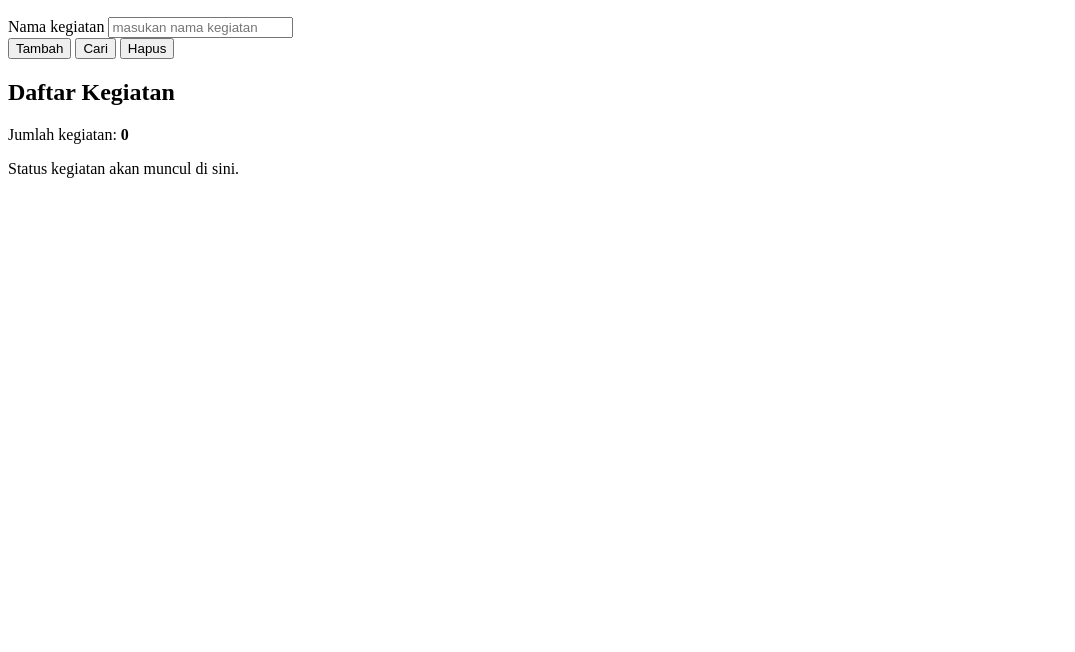
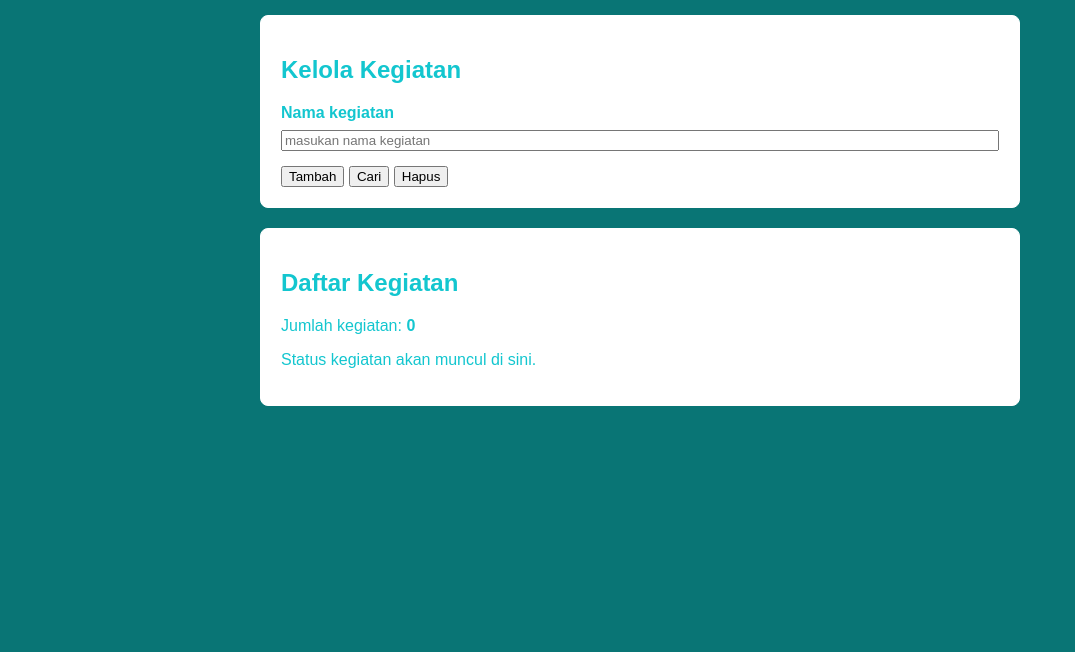
Before and after one commit to Dimas11RPL2/ProyekAkhir_2026_4479, a plain HTML site: page index.html in a window 1280 px wide. Shown: the part 148-800 px from the top of the page, without its empty margins (0-1075 px from the left). Drawn offline with Linux system fonts and the light colour scheme.

Commit message:
update kerangka soal javascript

```diff
--- a/style.css
+++ b/style.css
@@ -14,28 +14,49 @@
 /* TODO CSS-01: Atur jenis font, warna teks, warna latar belakang,
    margin, dan padding dasar halaman. */
 body {
+font-family: Arial, sans-serif;
+  color: #13c6cf;
+  background-color: #097575;
+  margin: 0;
+  padding: 20px;
 }
 
 /* TODO CSS-02: Atur lebar konten, posisi, padding, margin,
    border dan border-radius seperlunya. */
 .container {
+max-width: 800px;
+  margin: 0 auto;
+  padding: 20px;
 }
 
 .kepala-halaman {
+text-align: center;
+  margin-bottom: 25px;
 }
 
 .panel {
+background-color: #ffffff;
+  padding: 20px;
+  margin-bottom: 20px;
+  border: 1px solid #ffffff;
+  border-radius: 8px;
 }
 
 /* TODO CSS-03: Atur ukuran input, padding, jarak antar elemen,
    warna tombol, dan tampilan yang konsisten. */
 .form-baris {
+ display: flex;
+  flex-direction: column;
+  gap: 8px;
+  margin-bottom: 15px;
 }
 
 .form-baris label {
+ font-weight: bold;
 }
 
 .form-baris input {
+
 }
 
 .aksi {
```
